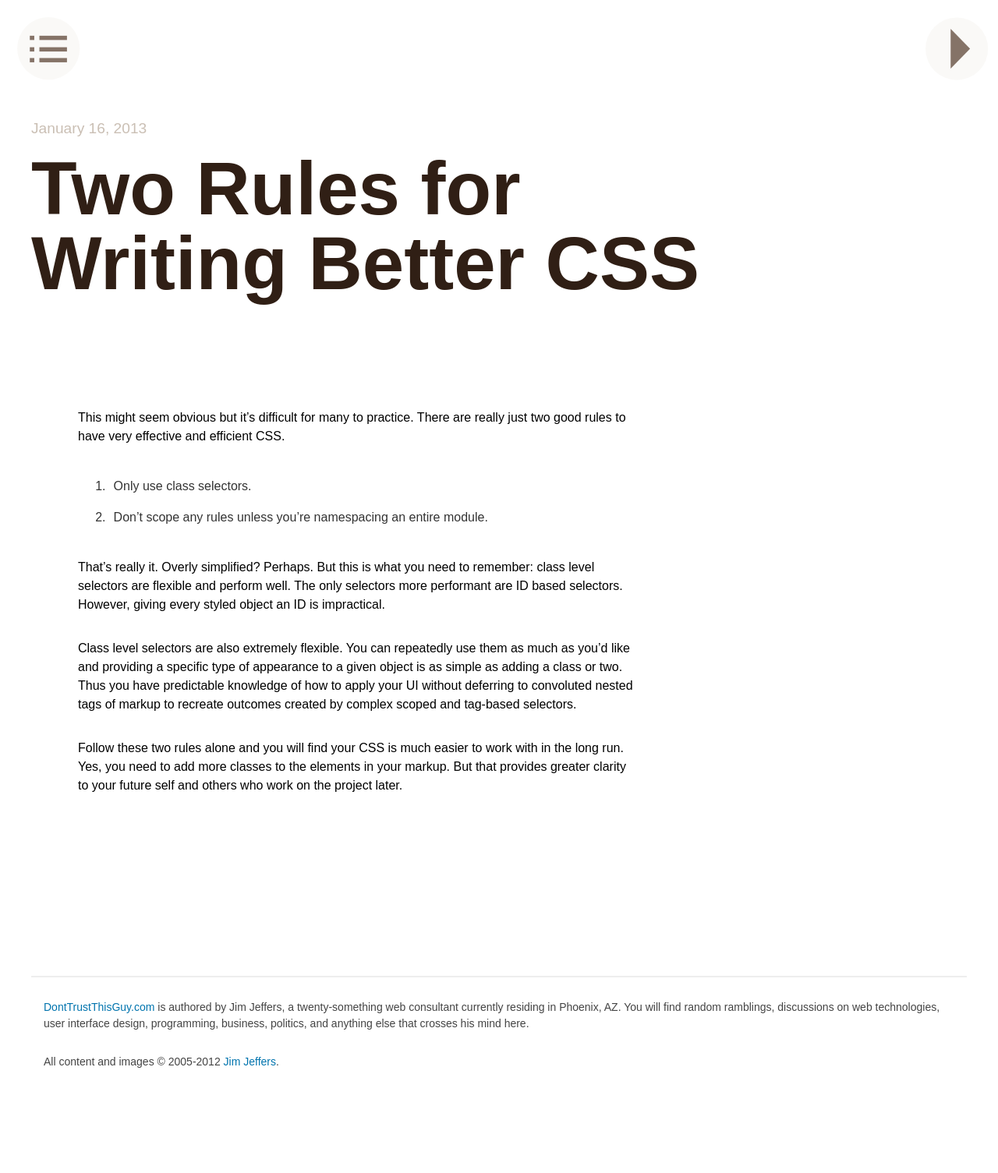
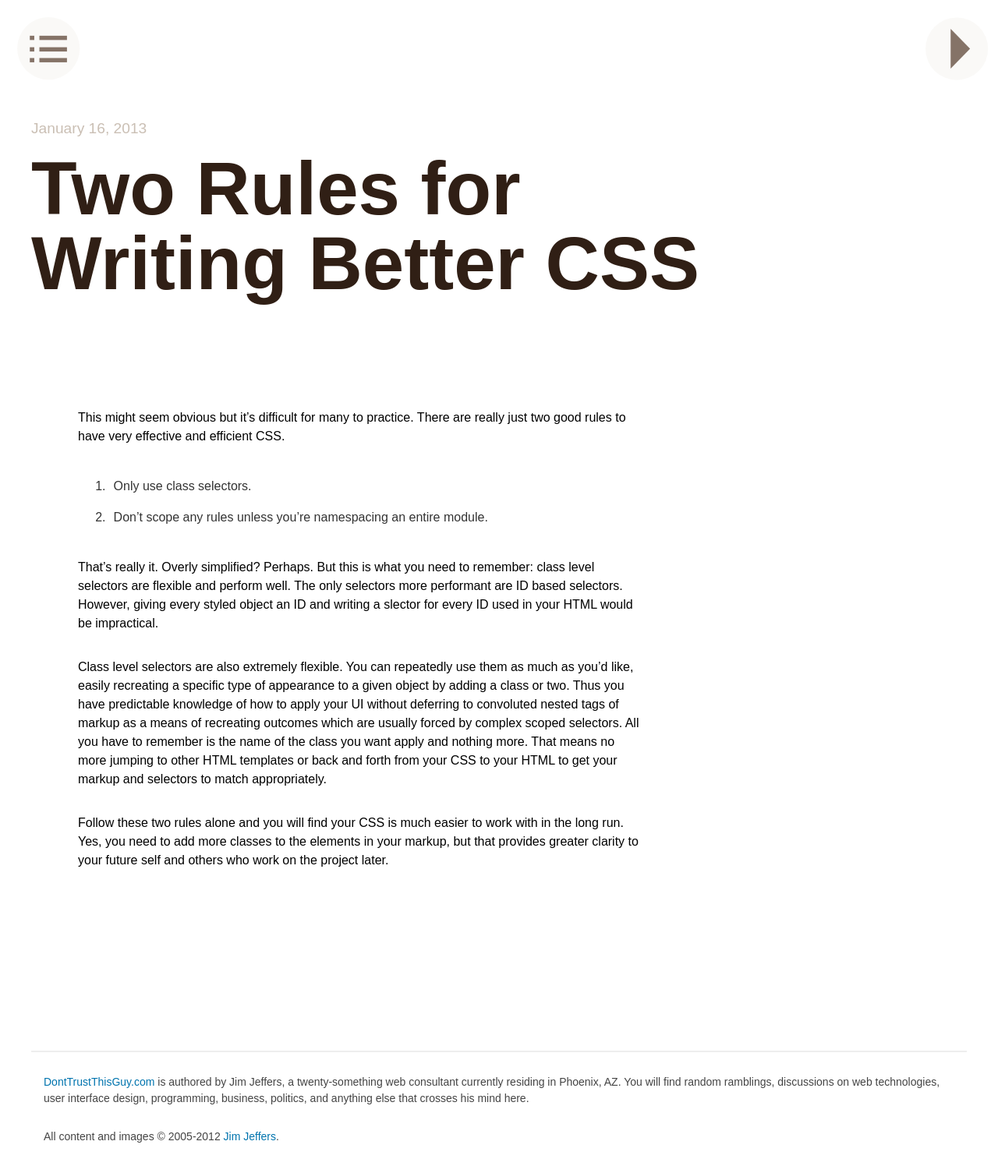
Before and after one commit to jimjeffers/DTTG-Jekyll, a Jekyll site: the page built from _posts/2013-01-16-two-rules-for-better-css.md, in a window 1280 px wide. Shown: the top 1505 px of the page at 78% size. Built offline with Jekyll 4.4.1, drawn with Linux system fonts in a browser that asks for light colours.

Commit message:
Revisions to two rules article.

```diff
--- a/_posts/2013-01-16-two-rules-for-better-css.md
+++ b/_posts/2013-01-16-two-rules-for-better-css.md
@@ -12,8 +12,8 @@ This might seem obvious but it's difficult for many to practice. There are reall
 1. Only use class selectors.
 2. Don't scope any rules unless you're namespacing an entire module.
 
-That's really it. Overly simplified? Perhaps. But this is what you need to remember: class level selectors are flexible and perform well. The only selectors more performant are ID based selectors. However, giving every styled object an ID is impractical.
+That's really it. Overly simplified? Perhaps. But this is what you need to remember: class level selectors are flexible and perform well. The only selectors more performant are ID based selectors. However, giving every styled object an ID and writing a slector for every ID used in your HTML would be impractical.
 
-Class level selectors are also extremely flexible. You can repeatedly use them as much as you'd like and providing a specific type of appearance to a given object is as simple as adding a class or two. Thus you have predictable knowledge of how to apply your UI without deferring to convoluted nested tags of markup to recreate outcomes created by complex scoped and tag-based selectors.
+Class level selectors are also extremely flexible. You can repeatedly use them as much as you'd like, easily recreating a specific type of appearance to a given object by adding a class or two. Thus you have predictable knowledge of how to apply your UI without deferring to convoluted nested tags of markup as a means of recreating outcomes which are usually forced by complex scoped selectors. All you have to remember is the name of the class you want apply and nothing more. That means no more jumping to other HTML templates or back and forth from your CSS to your HTML to get your markup and selectors to match appropriately.
 
-Follow these two rules alone and you will find your CSS is much easier to work with in the long run. Yes, you need to add more classes to the elements in your markup. But that provides greater clarity to your future self and others who work on the project later.
+Follow these two rules alone and you will find your CSS is much easier to work with in the long run. Yes, you need to add more classes to the elements in your markup, but that provides greater clarity to your future self and others who work on the project later.
```
Also changed, not shown: 3 other files.
